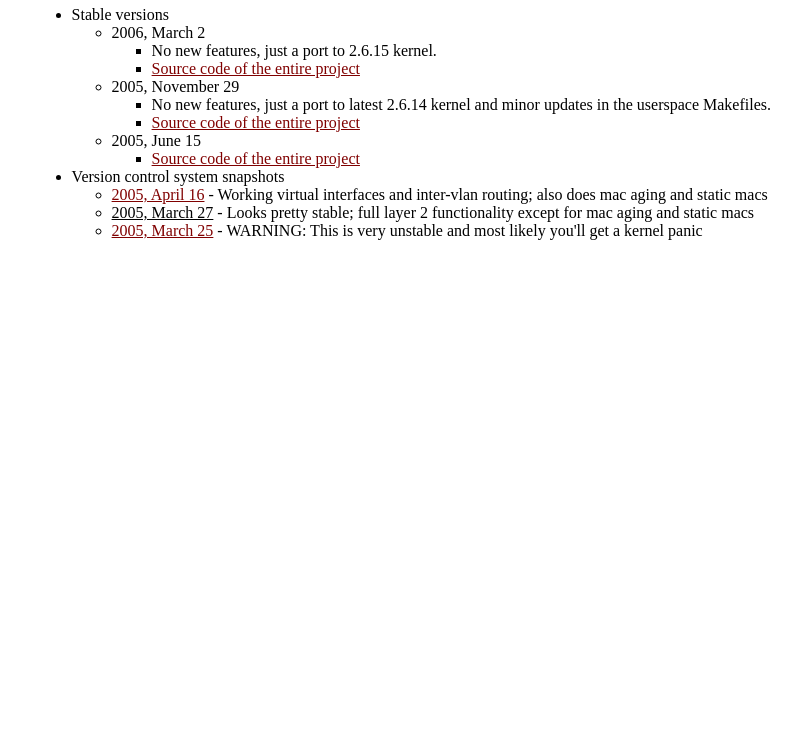
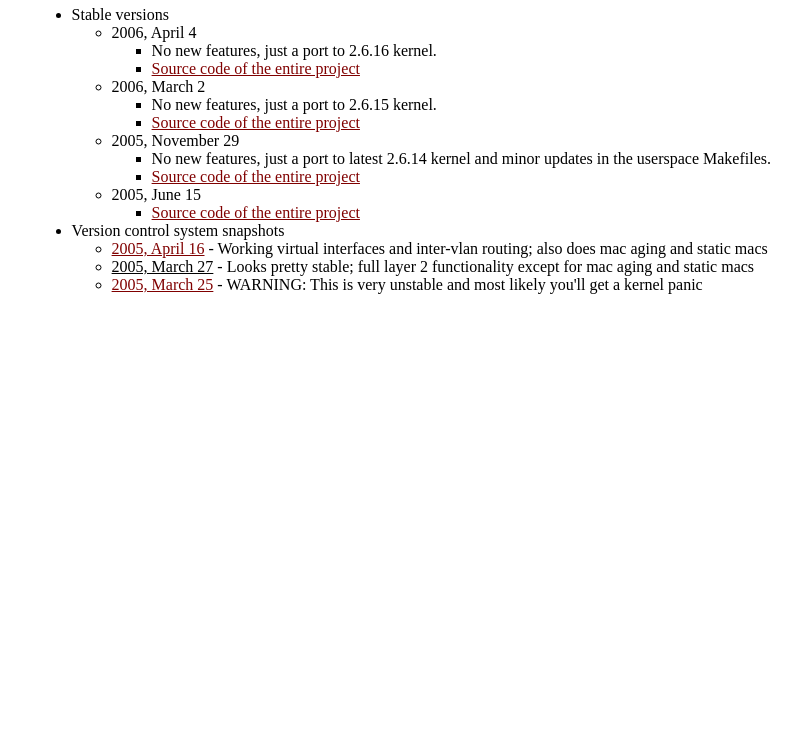
Before and after one commit to lisa-project/lisa-user, a plain HTML site: page site/download.html in a window 1280 px wide. Shown: the part 63-800 px from the top of the page, without its empty margins (169-970 px from the left). Drawn offline with Linux system fonts and the light colour scheme.

Commit message:
Ultima versiune.

```diff
--- a/site/download.html
+++ b/site/download.html
@@ -7,6 +7,11 @@
 <ul>
 <li>Stable versions
  <ul>
+  <li>2006, April 4
+   <ul>
+    <li>No new features, just a port to 2.6.16 kernel.
+    <li><a href="files/lisa-2006.04.04-2.tar.gz">Source code of the entire project</a>
+   </ul>
   <li>2006, March 2
    <ul>
     <li>No new features, just a port to 2.6.15 kernel.
```
